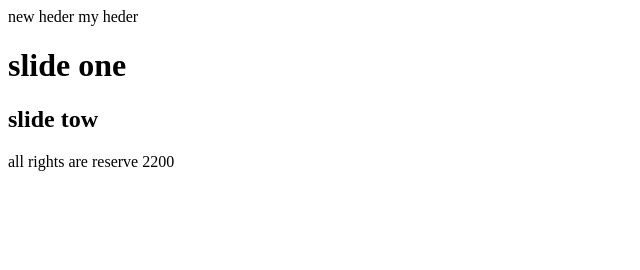
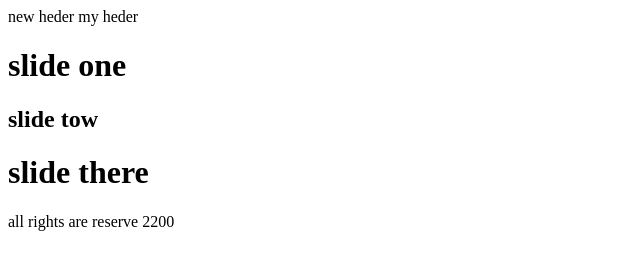
Before and after one commit to sh123456collab/git.project-, a plain HTML site: page index.html in a window 1280 px wide. Shown: the whole page, without its empty margins (0-640 px from the left). Drawn offline with Linux system fonts and the light colour scheme.

Commit message:
slide there add

```diff
--- a/index.html
+++ b/index.html
@@ -10,6 +10,7 @@
     <div class="slider">
         <h1>slide one</h1>
         <h2>slide tow</h2>
+        <h1>slide there</h1>
 
     </div>
     <foter> all rights are reserve 2200</foter>
```
